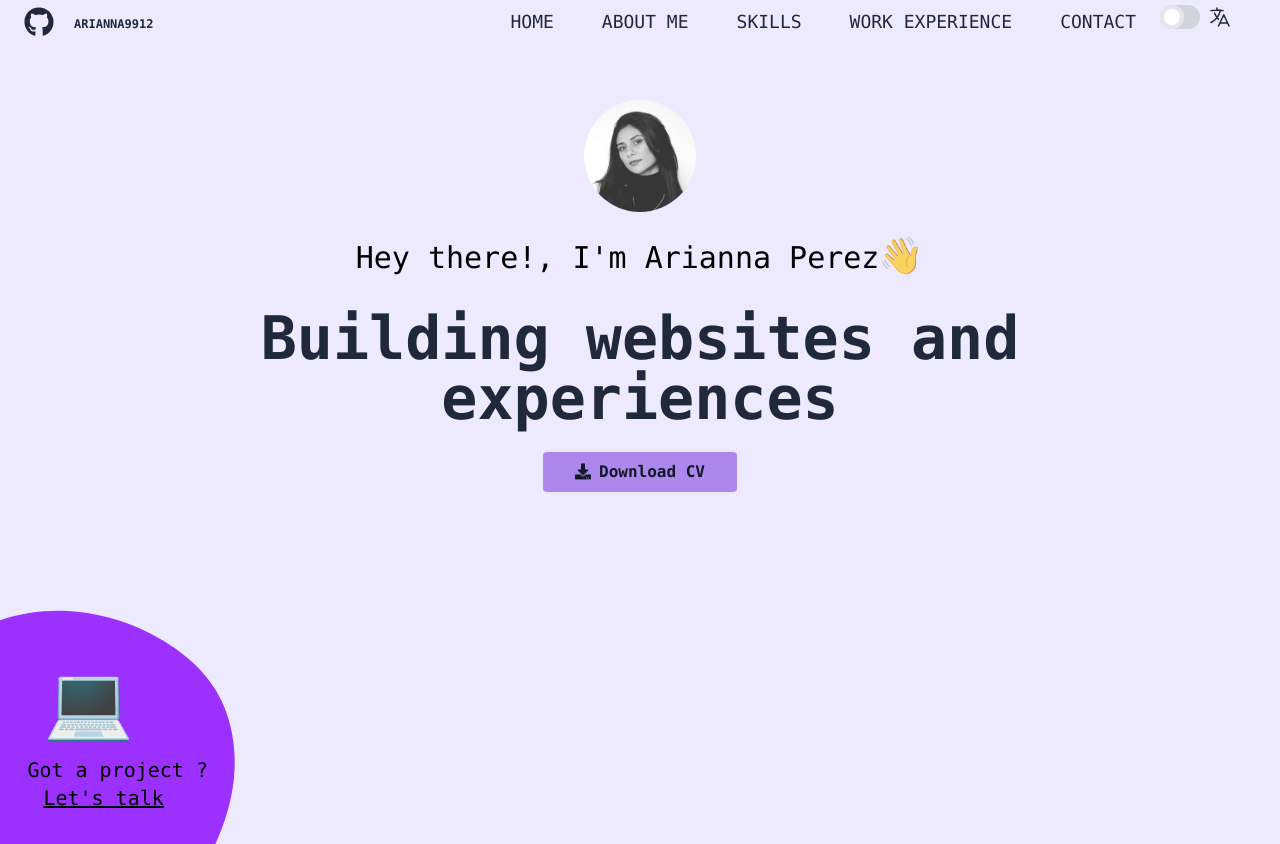
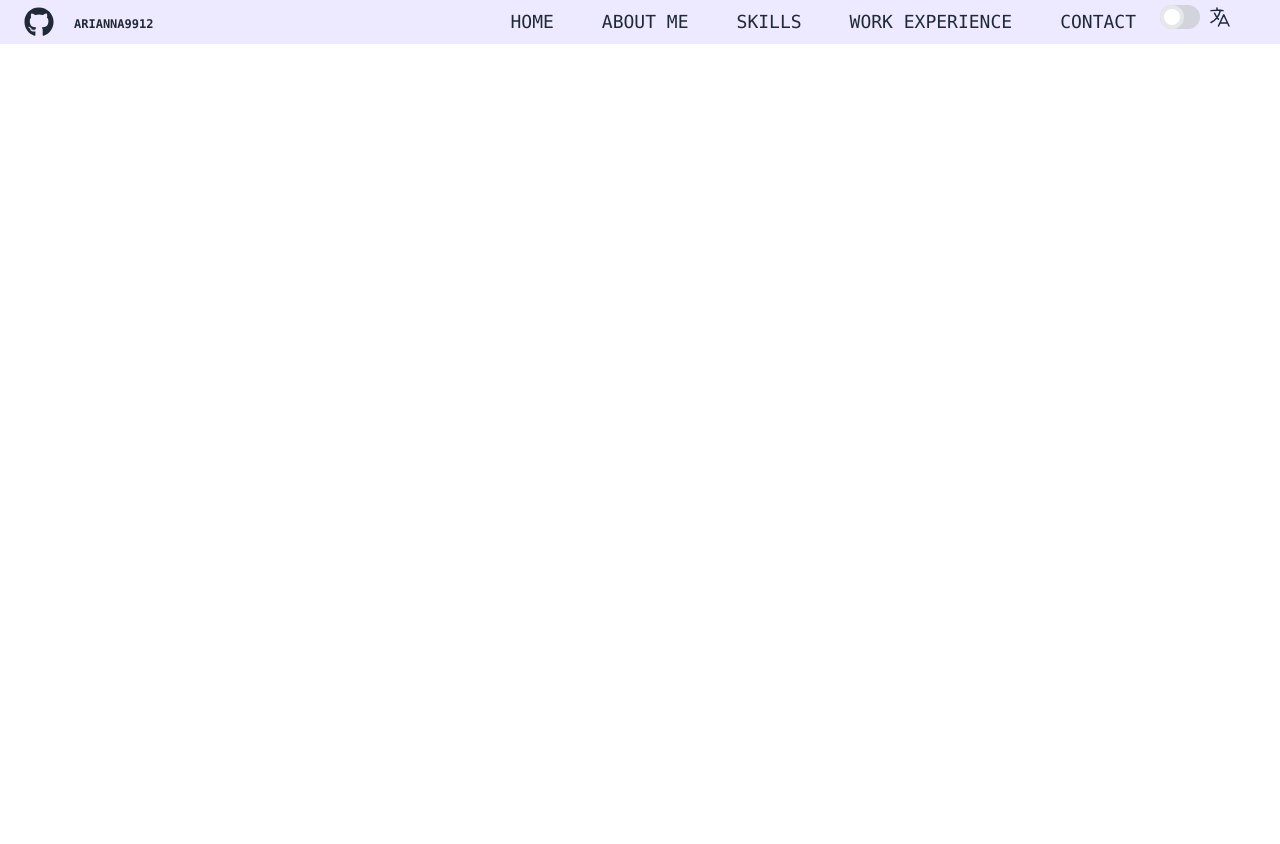
Before and after one commit to arianna9912/myapp, a React (Create React App) app: page / in a window 1280 px wide. After the commit the page ends 800 px from the top, so only its background shows below. Built offline with nearby package versions, Linux system fonts and the light colour scheme.

Commit message:
Actualizar cambios en la web

```diff
--- a/package.json
+++ b/package.json
@@ -22,7 +22,8 @@
     "build": "react-scripts build",
     "test": "react-scripts test",
     "eject": "react-scripts eject",
-    "deploy": "gh-pages -d build"
+    "gh-pages-clean": "gh-pages-clean",
+    "deploy":"gh-pages -d build"
   },
   "eslintConfig": {
     "extends": [
@@ -43,5 +44,4 @@
     ]
   },
   "homepage": "https://arianna9912.github.io/portfolio"
-
 }
--- a/src/App.js
+++ b/src/App.js
@@ -19,7 +19,7 @@ function App() {
       <Navbar language={language} onLanguageChange={handleLanguageChange} />
       <Routes>
         {/* Definir las rutas y los componentes de página */}
-        <Route path="/" element={<Header language={language} />} />
+        <Route path="/portfolio" element={<Header language={language} />} />
 
         <Route path="/about" element={<AboutMe language={language} />} />
         <Route path="/skills" element={<Skills language={language} />} />
```
